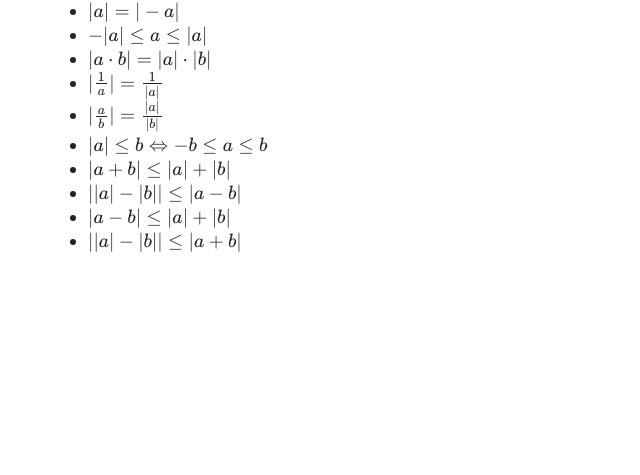
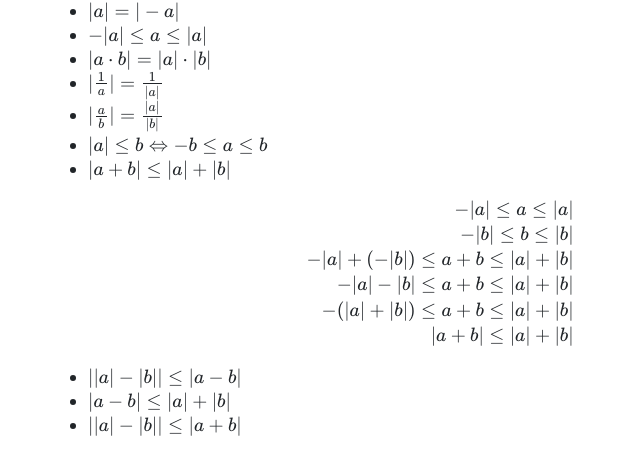
Before and after one commit to avpdiver/avpdiver.github.io, a plain HTML site: page math/abs.html in a window 1280 px wide. Shown: the part 51-526 px from the top of the page, without its empty margins (216-856 px from the left). Drawn offline with nearby package versions, Linux system fonts and the light colour scheme.

Commit message:
Update abs.html

```diff
--- a/math/abs.html
+++ b/math/abs.html
@@ -73,7 +73,19 @@
                 <li>$|\frac{1}{a}|=\frac{1}{|a|}$</li>
                 <li>$|\frac{a}{b}|=\frac{|a|}{|b|}$</li>
                 <li>$|a|\leq{b} \Leftrightarrow -b\leq{a}\leq{b}$</li>
-                <li>$|a+b|\leq{|a|+|b|}$</li>
+                <li>
+                    $|a+b|\leq{|a|+|b|}$
+                    $$
+                    \begin{align*}
+                    -|a|\leq{a}\leq{|a|} \\
+                    -|b|\leq{b}\leq{|b|} \\
+                    -|a|+(-|b|)\leq{a+b}\leq{|a|+|b|} \\
+                    -|a|-|b|\leq{a+b}\leq{|a|+|b|} \\
+                    -(|a|+|b|)\leq{a+b}\leq{|a|+|b|} \\
+                    |a+b|\leq{|a|+|b|}
+                    \end{align*}
+                    $$
+                </li>
                 <li>$||a|-|b||\leq{|a-b|}$</li>
                 <li>$|a-b|\leq{|a|+|b|}$</li>
                 <li>$||a|-|b||\leq{|a+b|}$</li>
```
